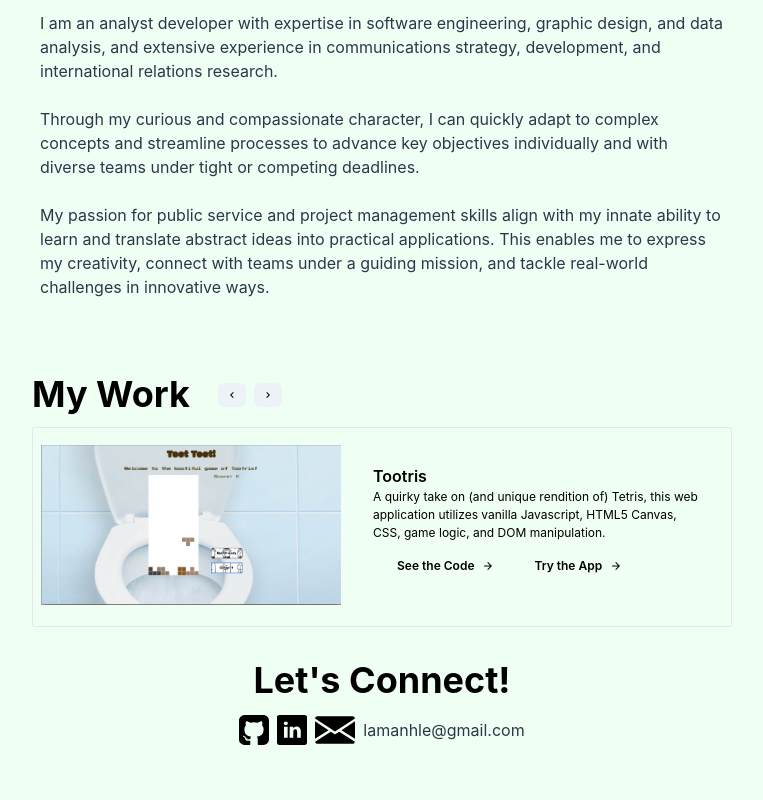
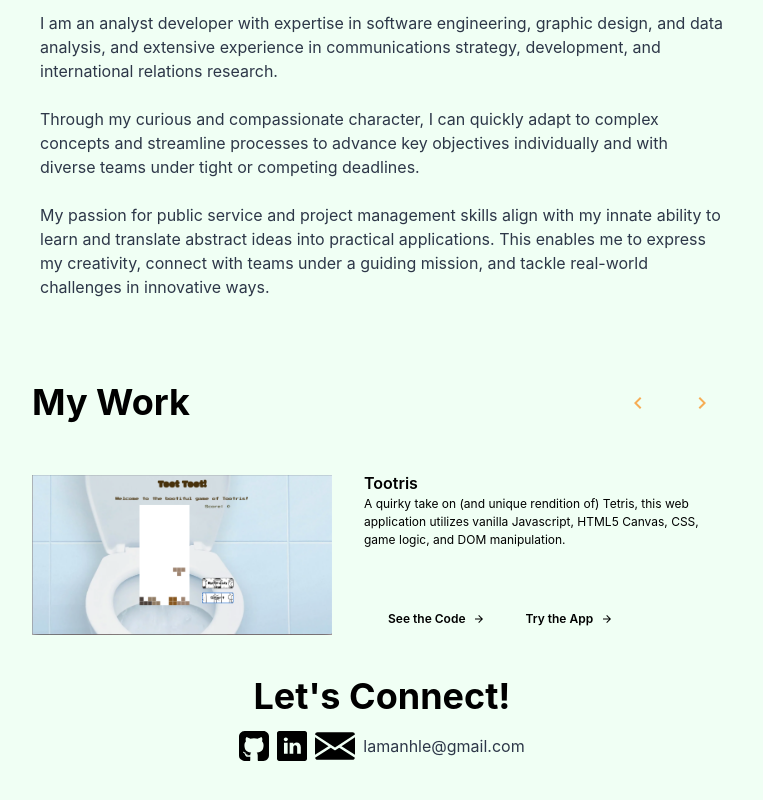
Before and after one commit to xlnl/lam-portfolio, a Next.js app: page / in a window 1280 px wide. Shown: the part 412-1212 px from the top of the page, without its empty margins (266-1029 px from the left). Built offline with nearby package versions, Linux system fonts and the light colour scheme.

Commit message:
success with envisioned carousel layout, will make it DRY later

```diff
--- a/pages/projects.js
+++ b/pages/projects.js
@@ -9,7 +9,8 @@ import {
   Button,
   HStack,
   Link,
-  Spacer
+  Spacer,
+  Container
 } from '@chakra-ui/react'
 
 import {
@@ -93,21 +94,21 @@ export default function About() {
             totalSlides={4}
             infinite="true"
           >
-            <HStack>
-              <Heading>My Work</Heading>
-              <HStack p={5}>
-                <Button size="xs">
-                  <ButtonBack><ChevronLeftIcon /></ButtonBack>
-                </Button>
-                <Button size="xs">
-                  <ButtonNext><ChevronRightIcon /></ButtonNext>
-                </Button>
-              </HStack>
+            <HStack spacing={400}>
+                <Heading>My Work</Heading>
+                <HStack p={5}>
+                  <Button size="md" variant="ghost" color="orange.300">
+                    <ButtonBack><ChevronLeftIcon w={6} h={6}/></ButtonBack>
+                  </Button>
+                  <Button size="md" variant="ghost" color="orange.300">
+                    <ButtonNext><ChevronRightIcon w={6} h={6}/></ButtonNext>
+                  </Button>
+                </HStack>
             </HStack>
             <Slider>
               <Slide index={0}>
                 <Flex>
-                  <Box w="700px" h="200px" borderWidth="1px" borderRadius="sm" p={2}>
+                  <Box w="700px" h="200px" borderRadius="md">
                     <HStack>
                       <Image w="300px" src={project1.imageUrl} alt={project1.imageAlt} />
                       <Box p="6">
@@ -121,7 +122,7 @@ export default function About() {
                           {project1.title}
                         </Box>
                         <Spacer />
-                        <Box>
+                        <Box h="100px">
                           <Text fontSize="12px">{project1.description}</Text>
                         </Box>
                         <Spacer />
@@ -146,7 +147,7 @@ export default function About() {
               </Slide>
               <Slide index={1}>
                 <Flex>
-                  <Box w="700px" h="200px" borderWidth="1px" borderRadius="sm" p={2}>
+                  <Box w="700px" h="200px" borderRadius="sm" p={2}>
                     <HStack>
                       <Image w="300px" src={project2.imageUrl} alt={project2.imageAlt} />
                       <Box p="6">
@@ -185,7 +186,7 @@ export default function About() {
               </Slide>
               <Slide index={2}>
                 <Flex>
-                  <Box w="700px" h="200px" borderWidth="1px" borderRadius="sm" p={2}>
+                  <Box w="700px" h="200px" borderRadius="sm" p={2}>
                     <HStack>
                       <Image w="300px" src={project3.imageUrl} alt={project3.imageAlt} />
                       <Box p="6">
@@ -224,7 +225,7 @@ export default function About() {
               </Slide>
               <Slide index={3}>
                 <Flex>
-                  <Box w="700px" h="200px" borderWidth="1px" borderRadius="sm" p={2}>
+                  <Box w="700px" h="200px" borderRadius="sm" p={2}>
                     <HStack>
                       <Image w="300px" src={project4.imageUrl} alt={project4.imageAlt} />
                       <Box p="6">
@@ -262,6 +263,7 @@ export default function About() {
                 </Flex>
               </Slide>
             </Slider>
+            <Spacer />
           </CarouselProvider>
         </Flex>
       </Stack>
```
